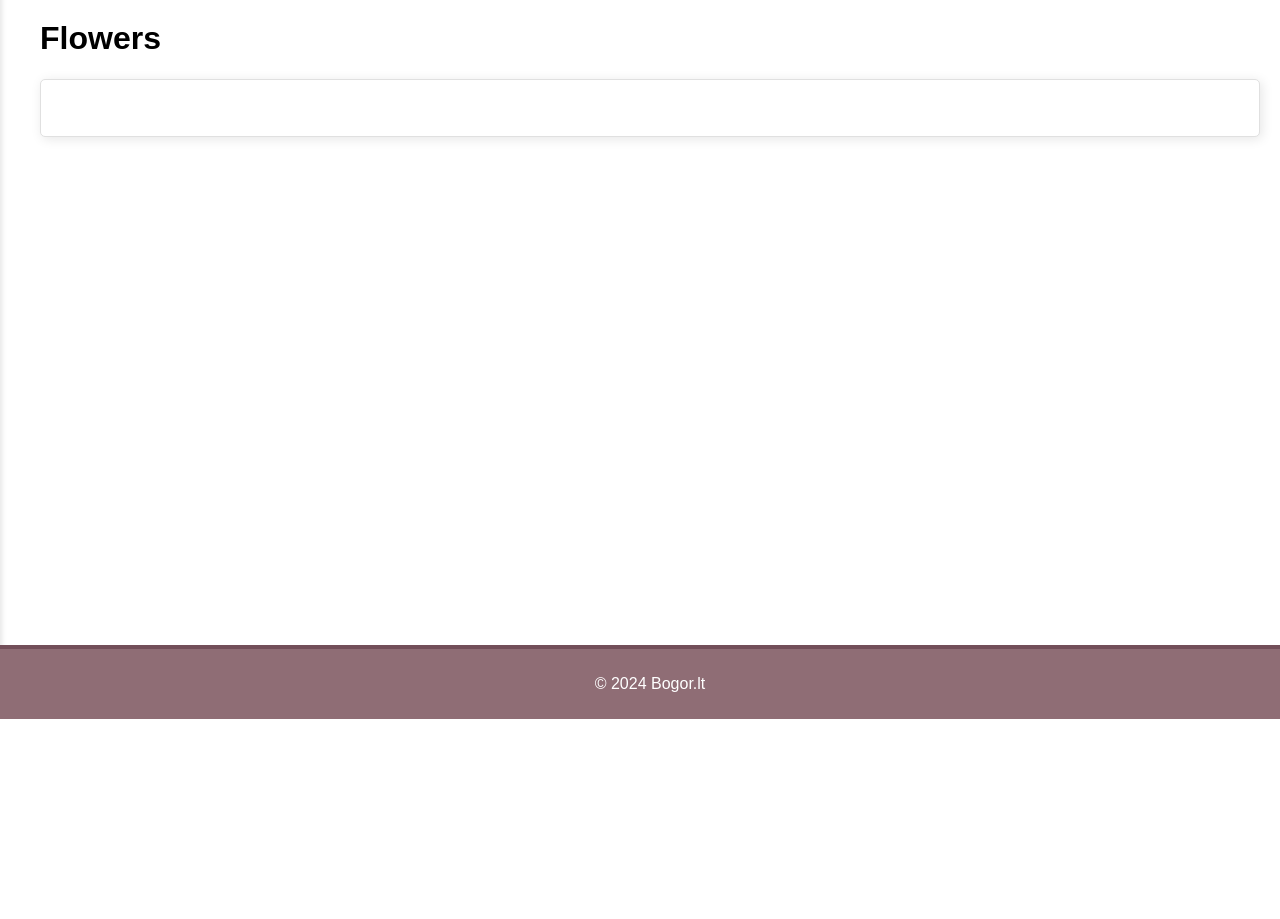
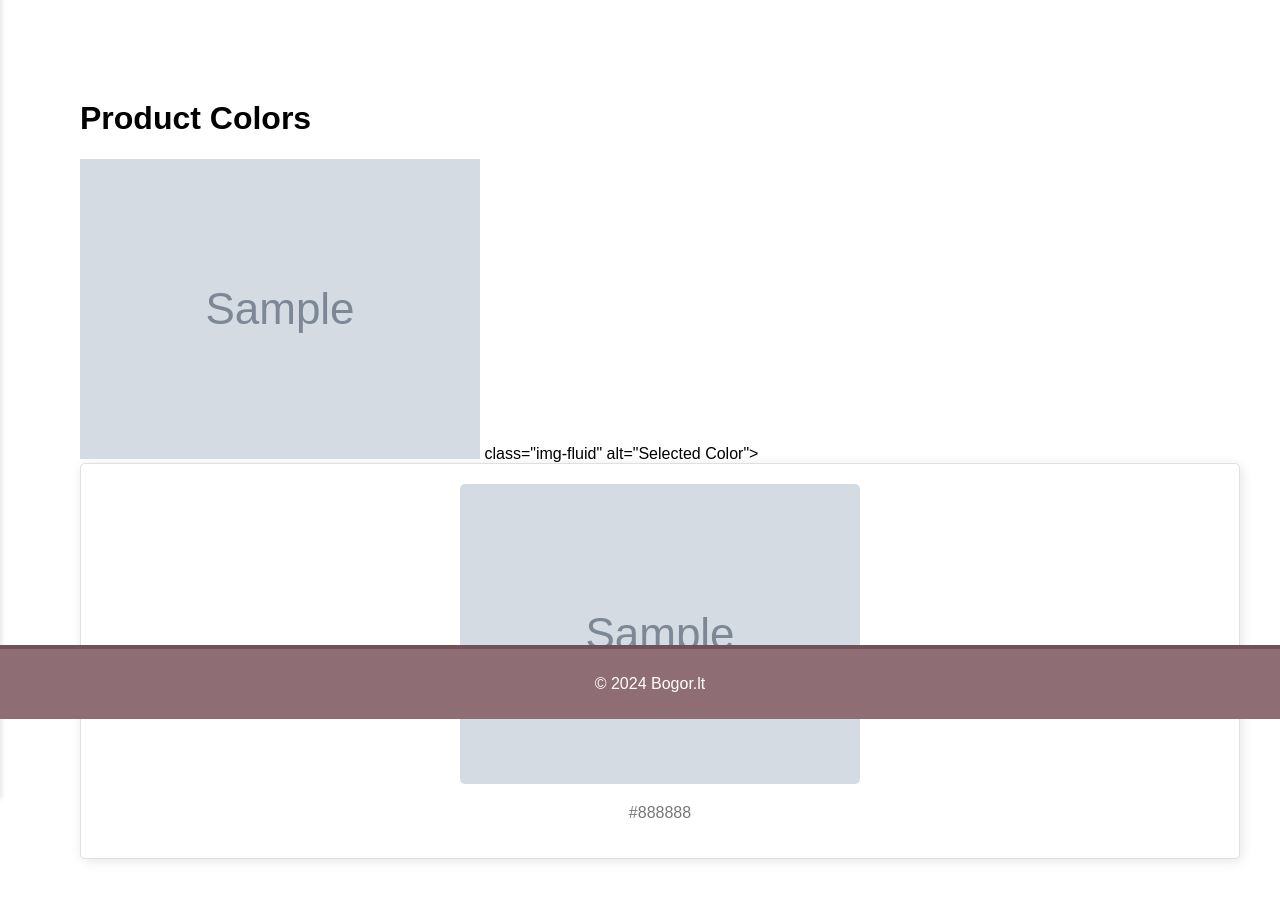
Before and after one commit to EvelinaBog/BogorShop, a Django app: page /flowers/ in a window 1280 px wide. Shown: the part 81-1000 px from the top of the page. Before the commit the page ends 800 px from the top, so only its background shows below. Run offline with Django 5.2, Linux system fonts and the light colour scheme; tables that the repository leaves empty hold one stand-in row (values such as "Sample post"); grey boxes marked "Sample" are stand-in pictures; some libraries are stand-ins or nearby versions.

Commit message:
some fixes

```diff
--- a/mysite/shop/admin.py
+++ b/mysite/shop/admin.py
@@ -13,7 +13,7 @@ class OrderAdmin(admin.ModelAdmin):
 
 
 class ProductsAdmin(admin.ModelAdmin):
-    list_display = ('color', 'remaining', 'price')
+    list_display = ('color', 'remaining', 'price', 'image', 'image_upload')
 
 
 class DecorationAdmin(admin.ModelAdmin):
--- a/mysite/shop/models.py
+++ b/mysite/shop/models.py
@@ -1,14 +1,48 @@
+from django.core.files.uploadedfile import InMemoryUploadedFile
+from django.core.exceptions import ValidationError
 from django.db import models
 from django.core.validators import RegexValidator
 from django.db import models
+from .validators import validate_image_size
+from io import BytesIO as io
+from PIL import Image as PilImage
+from .validators import validate_image_size, validate_image_upload_size
+
 
 # Create your models here.
+
+
+def resize_image(image, size=(1080, 1080)):
+    img = PilImage.open(image)
+    original_size = img.size
+    img.thumbnail(size, PilImage.ANTIALIAS)
+    resized_size = img.size
+
+    print(f"Original size: {original_size}, Resized size: {resized_size}")
+
+    img_io = io()
+    img.save(img_io, format='JPEG', quality=50)  # Adjust quality as needed
+    img_io.seek(0)  # Rewind the file pointer
+
+    img_file = InMemoryUploadedFile(
+        img_io,
+        'ImageField',
+        image.name,
+        'image/jpeg',
+        img_io.getbuffer().nbytes,
+        None
+    )
+    print(f"File size after resize: {img_file.size} bytes")
+    return img_file
 
 
 class Products(models.Model):
     color = models.CharField(verbose_name='Color', max_length=20)
     remaining = models.FloatField(verbose_name='Remaining', default=0)
     price = models.FloatField(verbose_name='Price', default=1.30)
+    image = models.ImageField(upload_to='flowers/', validators=[validate_image_size])
+    image_upload = models.ImageField(upload_to='bouquets/', blank=True, null=True,
+                                     validators=[validate_image_upload_size])
 
     def __str__(self):
         return f'{self.color}'
@@ -16,6 +50,18 @@ class Products(models.Model):
     def update_remaining(self, roses_qty):
         self.remaining -= roses_qty
         return self.save()
+
+    def save(self, *args, **kwargs):
+        if self.image and hasattr(self.image, 'file'):
+            # Resize main image
+            self.image = resize_image(self.image, size=(70, 70))
+
+        if self.image_upload and hasattr(self.image_upload, 'file'):
+            # Resize upload image
+            self.image_upload = resize_image(self.image_upload, size=(900, 900))
+
+        # Ensure this line is called to save all the fields including 'color'
+        super().save(*args, **kwargs)
 
 
 class Decorations(models.Model):
@@ -81,6 +127,7 @@ class PhoneModel(models.Model):
     def __str__(self):
         return self.phone_number
 
+
 class UploadedImage(models.Model):
     title = models.CharField(max_length=100)
     image = models.ImageField(upload_to='images/')
--- a/mysite/shop/templates/base.html
+++ b/mysite/shop/templates/base.html
@@ -4,6 +4,7 @@
     <meta charset="UTF-8">
     <meta name="viewport" content="width=device-width, initial-scale=1.0">
     <title>Satino Rožių Puokštės</title>
+    <link href="https://cdn.jsdelivr.net/npm/bootstrap-icons/font/bootstrap-icons.css" rel="stylesheet">
     <style>
         body {
             font-family: Arial, sans-serif;
@@ -162,11 +181,11 @@
 <nav id="menu">
     <a href="#">Pagrindinis</a>
     <div class="dropdown">
-            <button class="dropdown-toggle" onclick="toggleDropdown()">Produktai</button>
+        <button class="dropdown-toggle" onclick="toggleDropdown()">Produktai <i id="caret-icon" class="bi bi-caret-down"></i></button>
         <div class="dropdown-content" id="dropdownMenu">
-                <a href="#">Puokštės</a>
+            <a href="{% url 'flowers' %}">Puokštės</a>
             <a href="#">Gėlės</a>
-                <a href="#">Dovanų dėžutės</a>
+            <a href="#">Pakavimas</a>
         </div>
     </div>
 </nav>
@@ -194,18 +213,30 @@
 
      function toggleDropdown() {
         var dropdown = document.getElementById('dropdownMenu');
+        var caretIcon = document.getElementById('caret-icon');
+
         dropdown.classList.toggle('show');
+
+        // Pakeisti ikonos klasę
+        if (dropdown.classList.contains('show')) {
+            caretIcon.classList.remove('bi-caret-down');
+            caretIcon.classList.add('bi-caret-up');
+        } else {
+            caretIcon.classList.remove('bi-caret-up');
+            caretIcon.classList.add('bi-caret-down');
+        }
     }
 
     // Close dropdown if user clicks outside of it
     window.onclick = function(event) {
-            if (!event.target.matches('.dropdown-toggle')) {
-                var dropdowns = document.getElementsByClassName("dropdown-content");
-                for (var i = 0; i < dropdowns.length; i++) {
-                    var openDropdown = dropdowns[i];
-                    if (openDropdown.classList.contains('show')) {
-                        openDropdown.classList.remove('show');
-                    }
+        if (!event.target.closest('.dropdown-toggle')) {
+            var dropdown = document.getElementById('dropdownMenu');
+            var caretIcon = document.getElementById('caret-icon');
+
+            if (dropdown.classList.contains('show')) {
+                dropdown.classList.remove('show');
+                caretIcon.classList.remove('bi-caret-up');
+                caretIcon.classList.add('bi-caret-down');
             }
         }
     }
--- a/mysite/shop/templates/flowers.html
+++ b/mysite/shop/templates/flowers.html
@@ -1,18 +1,66 @@
 {% extends "base.html" %}
+{% load static %}
 
 {% block title %}Pagrindinis{% endblock %}
 
+<style>
+    /* Your existing styles */
+</style>
+
 {% block content %}
-<h1 class="my-4">Flowers</h1>
-<div class="card shadow-sm mb-4">
-    <div class="card-body">
-        <ul class="list-unstyled">
-            {% for flower in flower.color_set.all %}
-            <li style=" text-align: center">{{ flowers.color }}</li>
-            {% endfor %}
-        </ul>
+<script>
+    document.addEventListener('DOMContentLoaded', function() {
+        var thumbnails = document.querySelectorAll('.color-thumbnail');
+        thumbnails.forEach(function(thumbnail) {
+            thumbnail.addEventListener('click', function() {
+                var imageUrl = this.dataset.imageUpload || this.src;
+                changeImage(imageUrl);
+            });
+        });
+    });
+
+    function changeImage(imageUrl) {
+        console.log('Changing image to:', imageUrl); // Debugging line
+        var selectedImage = document.getElementById('selected-image');
+        if (selectedImage) {
+            selectedImage.src = imageUrl;
+        } else {
+            console.log('Selected image element not found'); // Debugging line
+        }
+    }
+</script>
+
+<div class="container my-4">
+    <h1 class="my-4 text-center">Product Colors</h1>
+    <div class="row mb-4">
+        <div class="col-md-12">
+            <div id="main-image" class="text-center mb-4">
+                <!-- Use image by default -->
+                <img id="selected-image"
+                     src="{{ first_product.image_upload.url }}"  <!-- Use image_upload as the default -->
+                     class="img-fluid"
+                     alt="Selected Color">
+            </div>
+        </div>
+    </div>
+    <div class="row">
+        <div class="col-md-12">
+            <div class="card shadow-sm">
+                <div class="card-body">
+                    <div class="color-thumbnails">
+                        {% for product in flowers_data %}
+                        <div class="thumbnail-container">
+                            <img src="{{ product.image.url }}"
+                                 class="color-thumbnail"
+                                 data-image-upload="{% if product.image_upload %}{{ product.image_upload.url }}{% else %}{{ product.image.url }}{% endif %}"
+                                 alt="{{ product.color }}">
+                            <p class="color-label">{{ product.color }}</p>
+                        </div>
+                        {% endfor %}
+                    </div>
+                </div>
+            </div>
+        </div>
     </div>
 </div>
-
-
 {% endblock %}
--- a/mysite/shop/views.py
+++ b/mysite/shop/views.py
@@ -29,12 +29,11 @@ def index(request):
 
 
 def flower(request):
-    flowers = Products.objects.all()
-    color = [flower.color for flower in flowers]
-
+    flowers_data = Products.objects.all()
+    first_product = flowers_data.first()  # Get the first product
 
     context = {
-        'color': color,
+        'flowers_data': flowers_data,
+        'first_product': first_product  # Pass the first product separately
     }
-
-    return render(request, template_name='flowers.html', context=context)
+    return render(request, 'flowers.html', context)
```
Also changed, not shown: other parts of mysite/shop/templates/base.html (+31 -13 lines), mysite/shop/validators.py (added, +16 -0 lines), mysite/media/flowers/Pink.png (added), mysite/media/flowers/Pink_IrrXDQE.png (added), mysite/media/flowers/Raudoa.png (added), mysite/media/flowers/Raudoa_nHRffR1.png (added), mysite/media/flowers/Untitled1.png (added), mysite/media/flowers/Untitled1_8W5cVQL.png (added), mysite/media/images/20240723_145519.jpg (added), 4 other files. Lines whose indentation alone changed are shown as unchanged.
